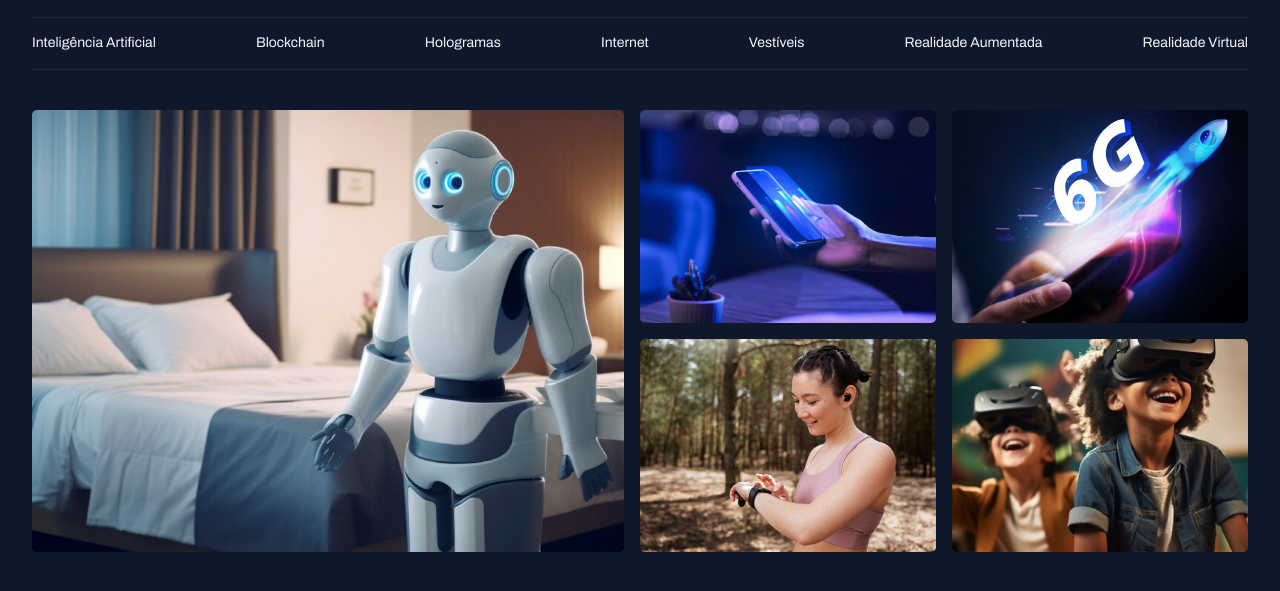
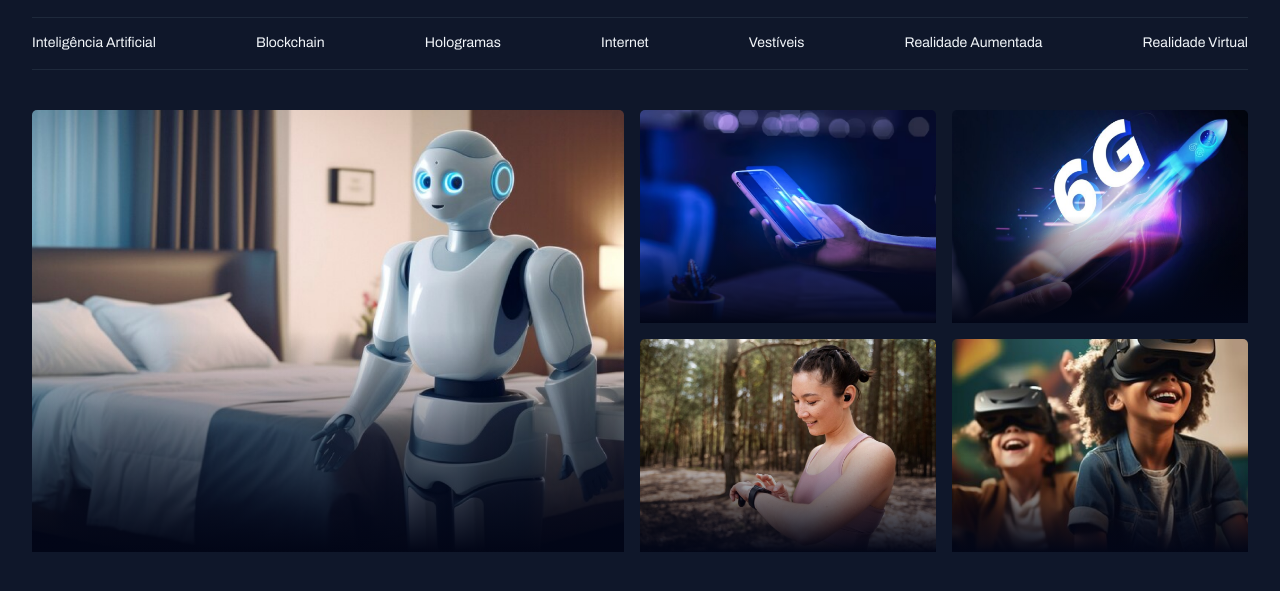
Before and after one commit to dyingsoldier/Aula, a plain HTML site: page projeto portal de notícias/index.html in a window 1280 px wide. Shown: the part 45-636 px from the top of the page. Drawn offline with Linux system fonts and the light colour scheme.

Commit message:
degrades nas imagens

```diff
--- a/projeto portal de notícias/index.html
+++ b/projeto portal de notícias/index.html
@@ -39,24 +39,24 @@
 </body>
 <main class="grid container">
     <section id="featured" class="grid grid-flow-column gap-16">
-        <div>
+        <div class="degrades">
             <img src="assets/imagens/Image 01.png" alt="robo">
         </div>
 
         <div class="grid grid-columns-2 gap-16">
-            <div>
+            <div class="degrades">
                 <img src="assets/imagens/Image 02.png" alt="">
             </div>
 
-            <div>
+            <div class="degrades">
                 <img src="assets/imagens/Image 03.png" alt="">
             </div>
 
-            <div>
+            <div class="degrades">
                 <img src="assets/imagens/Image 04.png" alt="">
             </div>
 
-            <div>
+            <div class="degrades">
                 <img src="assets/imagens/Image 05.png" alt="">
             </div>
         </div>
--- a/projeto portal de notícias/style/section.css
+++ b/projeto portal de notícias/style/section.css
@@ -5,3 +5,21 @@
         border-radius: 5px;
     }
 }
+
+    .degrades{
+        position: relative;
+        overflow: hidden;
+
+            &::before {
+            content: "";
+            position: absolute;
+            background-color: black;
+            inset: 0;
+            top: 50%;
+            background: linear-gradient(
+                180deg,
+                transparent 0%,
+                #020617 100%
+            );
+        }
+}
```
